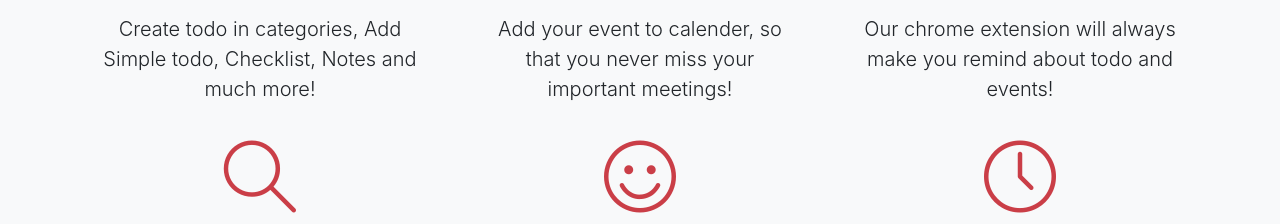
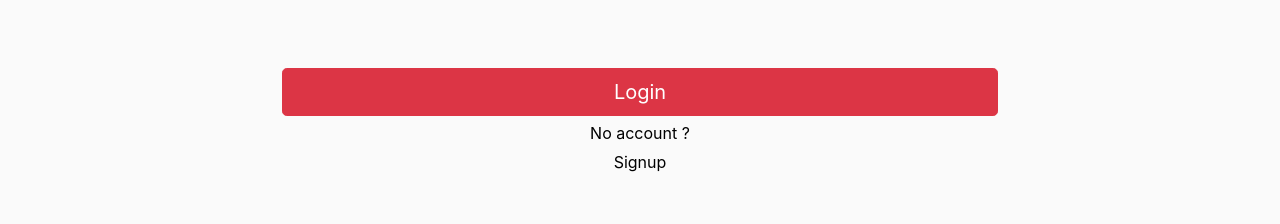
Before and after one commit to attainu-phoenix/sib-productivity-app, a React (Create React App) app: page / in a window 1280 px wide. Shown: the part 828-1052 px from the top of the page. After the commit the page ends 1002 px from the top, so only its background shows below. Built offline with nearby package versions, Linux system fonts and the light colour scheme; a web font is replaced by a local one.

Commit message:
working on routing to todo page on successfull login

```diff
--- /dev/null
+++ b/src/components/crome-extension/ExtensionApp.js
@@ -0,0 +1,53 @@
+import React from 'react'
+import Header from './Header'
+import { BrowserRouter as Router, Route, Redirect } from 'react-router-dom';
+import Login from '../crome-extension/Login'
+import ToDoList from '../crome-extension/ToDoList'
+import LandingPage from '../crome-extension/LandingPage'
+
+const style = {
+    container: {
+        marginTop: '15%'
+    },
+    link: {
+        textDecoration: 'none',
+        color: 'black',
+        marginTop: '5px'
+    }
+}
+
+
+class ExtensionApp extends React.Component {
+
+    doRedirect() {
+
+        let loggedIn = localStorage.getItem("user");
+
+        if (loggedIn) {
+            console.log("came in /app/toDoList")
+            return <Redirect to="/app/toDoList" />
+
+
+        } else {
+            console.log("came in /")
+
+            return <Redirect to="/" />
+        }
+    }
+
+    render() {
+        return (
+            <Router>
+                <Route>
+                    <Route path="/app/toDoList" component={ToDoList} />
+                    <Route path="/" exact={true} component={LandingPage} />
+                    <Route path="/app/login" exact={true} component={Login} />
+                    {this.doRedirect()}
+                </Route>
+            </Router>
+
+        )
+    }
+}
+
+export default ExtensionApp;
--- a/src/components/crome-extension/LandingPage.js
+++ b/src/components/crome-extension/LandingPage.js
@@ -1,14 +1,19 @@
 import React from 'react';
 import Header from './Header'
+import { Link } from 'react-router-dom';
 
 const style = {
     container: {
         marginTop: '70%'
     },
-    link:{
-        textDecoration:'none',
-        color:'black',
-        marginTop:'5px'
+    loginButton: {
+        color: 'white',
+        textDecoration: 'none'
+    },
+    link: {
+        textDecoration: 'none',
+        color: 'black',
+        marginTop: '5px'
     }
 }
 
@@ -23,14 +28,18 @@
                     <div className="row justify-content-center">
                         <div className="col-7">
                             <div>
-                                <button className="btn btn-lg btn-block btn-danger">Login</button>
+                                <button className="btn btn-lg btn-block btn-danger">
+                                    <Link to="/app/login" style={style.loginButton}>Login</Link>
+                                </button>
                             </div>
 
                             <div className="row justify-content-center">
-                                <a href="#/" style={style.link}>No account ? </a>
+
+                                <span style={style.link}>No account ?</span>
                             </div>
                             <div className="row justify-content-center">
-                                <a href="#/" style={style.link}>Signup</a>
+                                <Link to="#/" style={style.link}>Signup</Link>
+
                             </div>
                         </div>
 
--- a/src/components/crome-extension/Login.js
+++ b/src/components/crome-extension/Login.js
@@ -1,5 +1,9 @@
 import React from 'react';
 import Header from './Header'
+import { store } from '../../store/store'
+import { BrowserRouter as Router, Route, Redirect } from 'react-router-dom';
+import ToDoList from './ToDoList'
+
 
 
 const style = {
@@ -16,55 +20,81 @@
 class Login extends React.Component {
 
 
-    constructor(props){
+    constructor(props) {
         super(props);
 
 
-        this.state={
-            email:"",
-            password:"",
-            formState:{
-                isEmailValid:true,
-                isPasswordValid:true,
-                isFormValid:true
+        this.state = {
+            email: "",
+            password: "",
+            formState: {
+                isEmailValid: true,
+                isPasswordValid: true,
+                isFormValid: true
             }
         }
         this.handleChange = this.handleChange.bind(this);
         this.handleSubmit = this.handleSubmit.bind(this);
+
     }
 
-    handleChange(event){
-        let name= event.target.name;
+    handleChange(event) {
+        let name = event.target.name;
         let value = event.target.value;
 
         this.setState({
-            [name]:value
+            [name]: value
         })
 
-        console.log("email :"+this.state.email+" password :"+this.state.password)
+
     }
 
-    handleSubmit(event){
+    handleSubmit(event) {
         event.preventDefault()
-        console.log("handleSubmit called ..")
+
+        store.dispatch({
+            type: "LOGIN",
+            formData: this.state
+
+        })
+
+ }
+
+
+
+    doRedirect() {
+        console.log("doRedirect called ...")
+        let loggedIn = localStorage.getItem("user");
+        console.log(loggedIn)
+        if (loggedIn) {
+            return (
+                <Redirect to="/app/toDoList" />
+            )
+        } else {
+            return (
+                <Redirect to="/app/login" />
+            )
+        }
+
     }
 
-
-    render() {
+    showLoginForm() {
+        let context = this;
         return (
             <div>
+
                 <Header />
                 <div className="container-fluid" style={style.container}>
                     <div className="card">
                         <div className="card-body">
-                            <form onSubmit={this.handleSubmit}>
+                            <form onSubmit={context.handleSubmit}>
                                 <div className="from-group">
                                     <label htmlFor="exampleInputEmail1" >Email</label>
-                                    <input type="email" name="email" onChange={this.handleChange} required className="form-control" placeholder="Email" />
+                                    <input type="email" name="email" onChange={context.handleChange} required className="form-control" placeholder="Email" />
                                 </div>
                                 <div className="from-group">
                                     <label htmlFor="exampleInputEmail1" >Password</label>
-                                    <input type="password" name="password"  onChange={this.handleChange} required className="form-control" placeholder="password" />
+                                    <input type="password" name="password" onChange={context.handleChange} required className="form-control" placeholder="password" />
                                 </div><p></p>
                                 <div className="row justify-content-center">
                                     <button type="submit" className="btn btn-danger">Login</button>
@@ -79,6 +109,21 @@
                 </div>
 
             </div>
+        )
+    }
+
+
+    render() {
+
+
+
+        let show;
+
+        show = this.showLoginForm();
+        return (
+            <div>
+                {show}
+            </div>
 
         )
     }
--- a/src/components/crome-extension/ToDoList.js
+++ b/src/components/crome-extension/ToDoList.js
@@ -23,12 +23,19 @@
         this.state = {
             todos: ['ToDo_1', 'ToDo_2', 'ToDo_3', 'ToDo_4']
         }
+        this.keyCount = 0;
+        this.getKey = this.getKey.bind(this);
+    }
+
+    getKey() {
+        return this.keyCount++;
     }
 
     renderToDos() {
+        let thisClassContext = this;
         return this.state.todos.map((todo) => {
             return (
-                <div className="row justify-content-between align-items-center border  bg-light" style={style.toDoContainer}>
+                <div key={thisClassContext.getKey} className="row justify-content-between align-items-center border  bg-light" style={style.toDoContainer}>
                     {/* <h4>Dummy Element</h4> */}
 
                     <div className="col-1">
--- a/src/index.js
+++ b/src/index.js
@@ -4,8 +4,10 @@
 import Login from './components/Login.js';
 import Signup from './components/Signup.js';
 import HomeComponent from './components/Home.js';
-import {Provider} from 'react-redux';
-import {store} from './store/store.js';
+import { Provider } from 'react-redux';
+import { store } from './store/store.js';
+import LandingPage from './components/crome-extension/LandingPage'
+import ExtensionApp from './components/crome-extension/ExtensionApp'
 
 import { BrowserRouter as Router, Route, Redirect } from 'react-router-dom';
 
@@ -17,7 +19,7 @@
 
 
 
-        let loggedIn = localStorage.getItem("login");
+        let loggedIn = localStorage.getItem("user");
 
         if (loggedIn) {
 
@@ -37,7 +39,7 @@
                 <Router>
 
                     <Route>
-                 <Route path="/" exact = {true} component={HomeComponent} />
+                        <Route path="/" exact={true} component={HomeComponent} />
                         <Route path="/signup" component={Signup} />
                         <Route path="/app" component={App} />
                         <Route path="/login" component={Login} />
@@ -53,4 +55,4 @@
 }
 
 
-ReactDOM.render(<Home />, document.getElementById('root'));
+ReactDOM.render(<ExtensionApp />, document.getElementById('root'));
--- a/src/store/api/appApi.js
+++ b/src/store/api/appApi.js
@@ -1,5 +1,5 @@
 
-'use strict'
+
 let events;
 const HEADERS = {
     "X-Parse-Application-Id": "checklist",
@@ -125,10 +125,10 @@
     })
         .then(data => data.json())
         .then(json => {
-            store.dispatch({
-                type: "FETCH_TODOS",
-                todo: json
-            })
+            // store.dispatch({
+            //     type: "FETCH_TODOS",
+            //     todo: json
+            // })
         })
         .catch(err => console.log(err));
 }
@@ -157,10 +157,10 @@
     })
         .then(data => data.json())
         .then(json => {
-            store.dispatch({
-                type: "TODO_UPDATED",
-                todo: json
-            })
+            // store.dispatch({
+            //     type: "TODO_UPDATED",
+            //     todo: json
+            // })
         })
         .catch(err => console.log(err));
 }
@@ -174,9 +174,9 @@
     })
         .then(data => data.json())
         .then(json => {
-            store.dispatch({
-                type: "TODO_DELETED"
-            })
+            // store.dispatch({
+            //     type: "TODO_DELETED"
+            // })
         })
         .catch(err => console.log(err));
 }
```
Also changed, not shown: src/components/Login.js (+20 -19 lines). Lines whose indentation alone changed are shown as unchanged.
